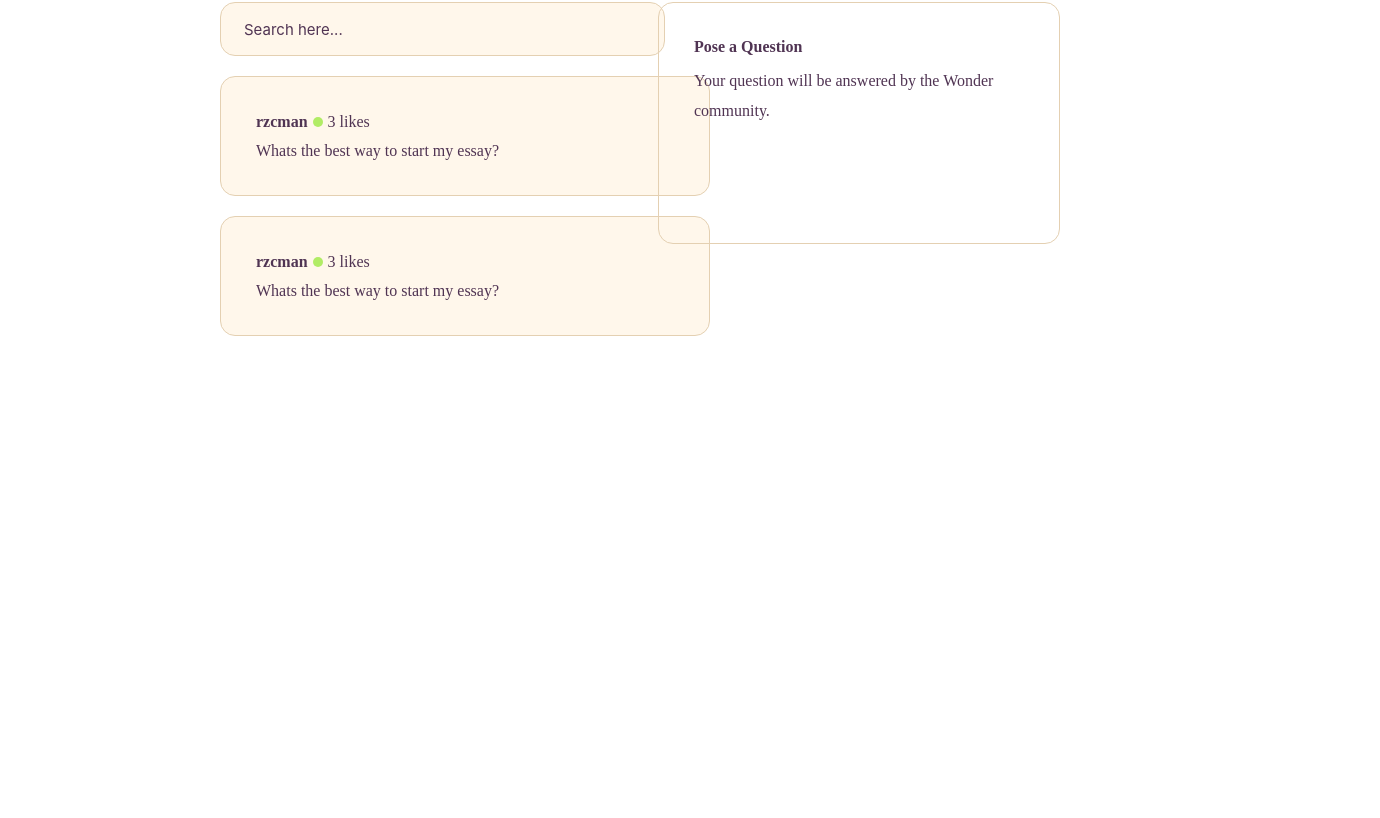
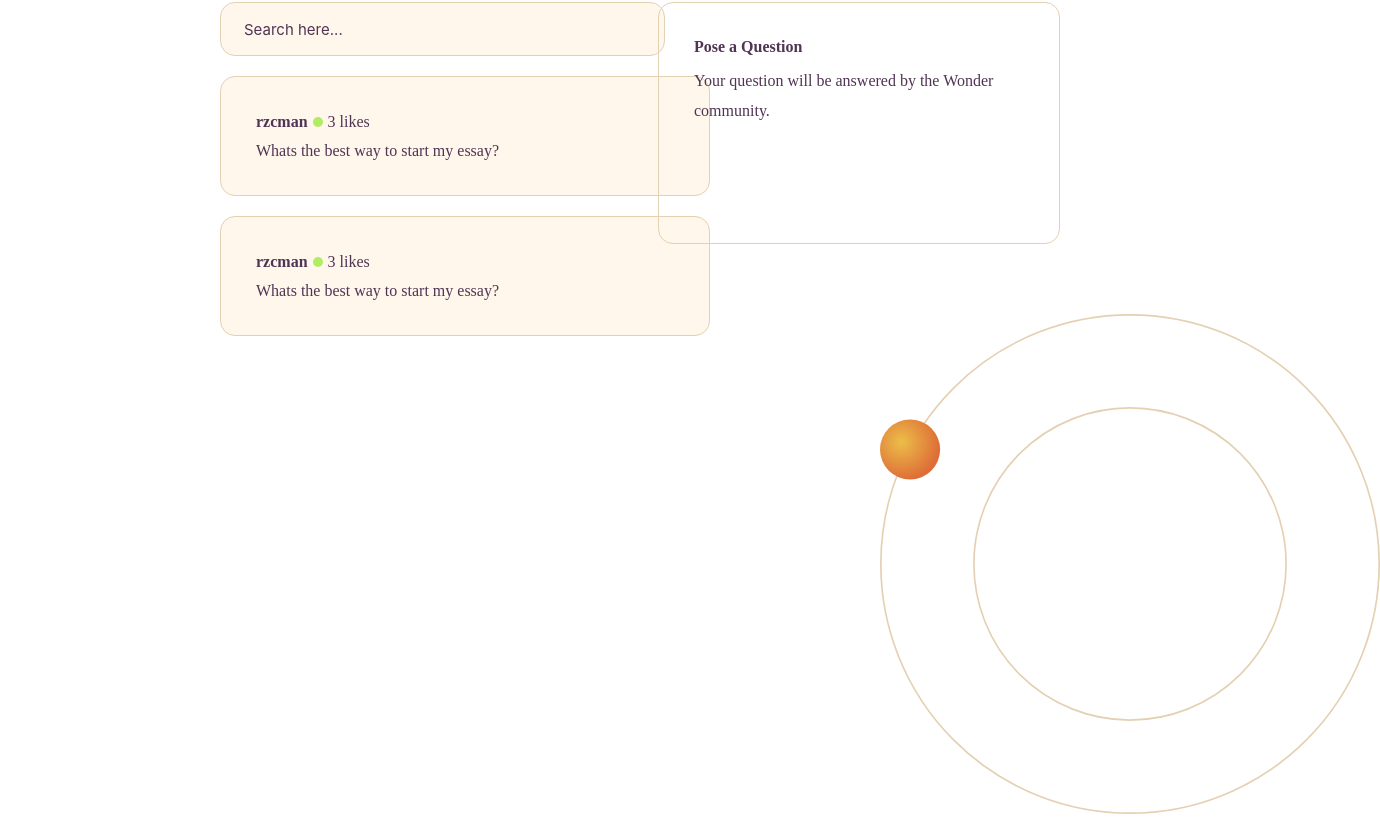
Before and after one commit to wyattlake/hackathon-site, a Next.js app: page /forum in a window 1280 px wide. Shown: the part 232-1050 px from the top of the page, 1380 px wide, since content can reach past the window. Before the commit the page ends 944 px from the top, so only its background shows below. Built offline with nearby package versions, Linux system fonts and the light colour scheme.

Commit message:
Added orbit image

```diff
--- a/components/Navbar.tsx
+++ b/components/Navbar.tsx
@@ -1,6 +1,7 @@
 import styles from "../styles/Navbar.module.css";
 import Image from "next/image";
 import { HTMLProps } from "react";
+import Link from "next/link";
 
 type NavbarProps = HTMLProps<HTMLDivElement>;
 
@@ -8,7 +9,9 @@ export const Navbar: React.FC<NavbarProps> = (props) => {
     return (
         <div {...props} className={styles.navbar}>
             <div className={styles.logo}>
-                <Image src="/logo.svg" alt="" width={130} height={50} />
+                <Link href="/">
+                    <Image src="/logo.svg" alt="" width={130} height={50} />
+                </Link>
             </div>
             <p>SIGN&nbsp;UP</p>
             <p>LOGIN</p>
--- a/pages/forum.tsx
+++ b/pages/forum.tsx
@@ -5,6 +5,7 @@ import { CommentSmall } from "../components/CommentSmall";
 import { Navbar } from "../components/Navbar";
 import styles from "../styles/Forum.module.css";
 import { useForm, SubmitHandler } from "react-hook-form";
+import { ParallaxElement } from "../components/ParallaxElement";
 
 type Inputs = {
     query: string;
@@ -27,6 +28,15 @@ const Forum: NextPage = () => {
             </Head>
             <main className={styles.main}>
                 <Navbar style={{ position: "absolute", top: 0 }} />
+                <div
+                    style={{
+                        position: "absolute",
+                        bottom: -250,
+                        right: -100,
+                    }}
+                >
+                    <Image src="/orbit4.svg" alt="" width={500} height={500} />
+                </div>
                 <div className={styles.mainSection}>
                     <div className={styles.pageTitle}>
                         <h1 className={styles.titleGradient}>Search</h1>
```
Also changed, not shown: public/orbit4.svg (added), 1 other file (tests, documents, lock files or other folders).
